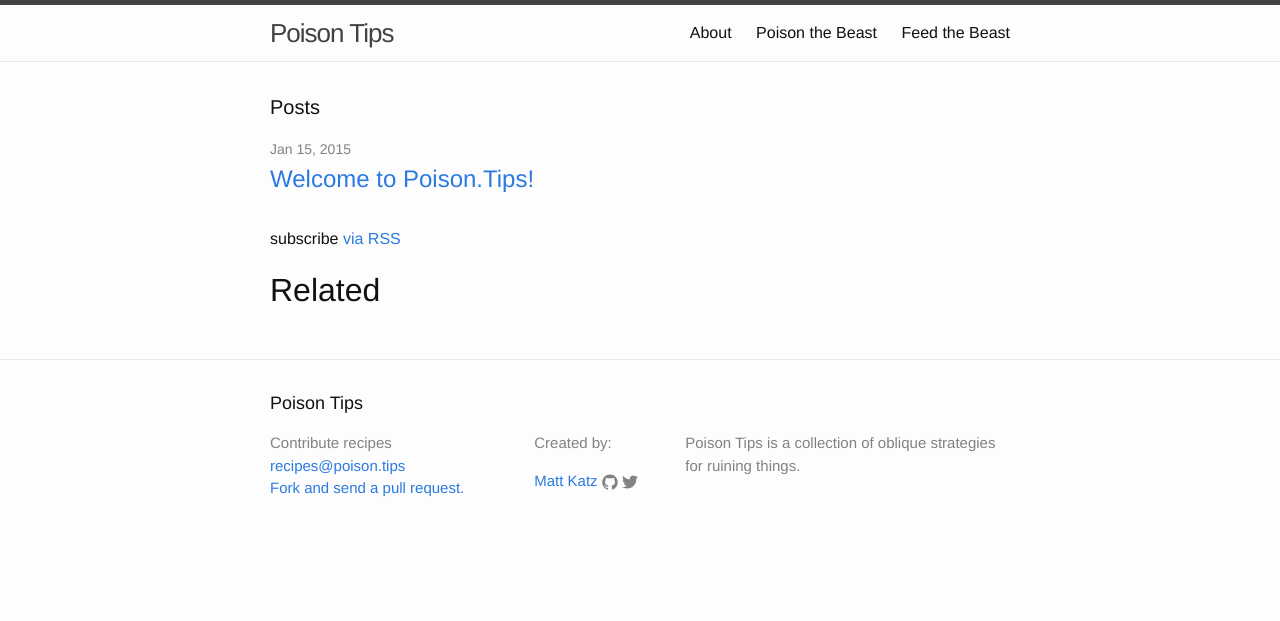
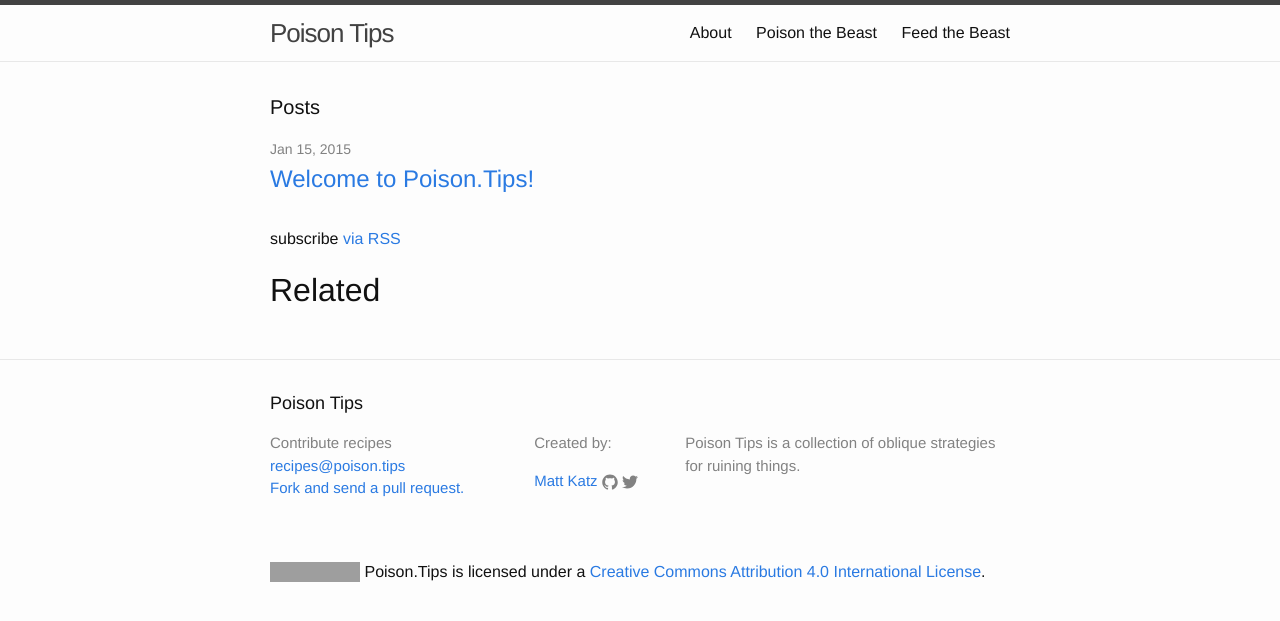
Before and after one commit to mattkatz/poison.tips, a Jekyll site: the page built from index.html, in a window 1280 px wide. Shown: the top 621 px of the page. Built offline with Jekyll 4.4.1, drawn with Linux system fonts in a browser that asks for light colours; grey boxes are pictures that could not be loaded.

Commit message:
adding cc-license to bottom of pages

```diff
--- /dev/null
+++ b/_includes/cc-license.html
@@ -0,0 +1,2 @@
+<a rel="license" href="http://creativecommons.org/licenses/by/4.0/"><img alt="Creative Commons License" style="border-width:0" src="https://i.creativecommons.org/l/by/4.0/80x15.png" /></a>
+<span xmlns:dct="http://purl.org/dc/terms/" href="http://purl.org/dc/dcmitype/Text" property="dct:title" rel="dct:type">{% if page.title %} {{ page.title }}{% else %} Poison.Tips {% endif %}</span> {% if page.author %} by <a xmlns:cc="http://creativecommons.org/ns#" href="http://{{ site.url}}{{page.url}}" property="cc:attributionName" rel="cc:attributionURL">{{ page.author }}</a>{% endif %} is licensed under a <a rel="license" href="http://creativecommons.org/licenses/by/4.0/">Creative Commons Attribution 4.0 International License</a>.
--- a/_layouts/default.html
+++ b/_layouts/default.html
@@ -27,6 +27,9 @@
     </div>
 
     {% include footer.html %}
+      <div class="wrapper license" >
+        {% include cc-license.html %}
+      </div>
 
   </body>
 
```
